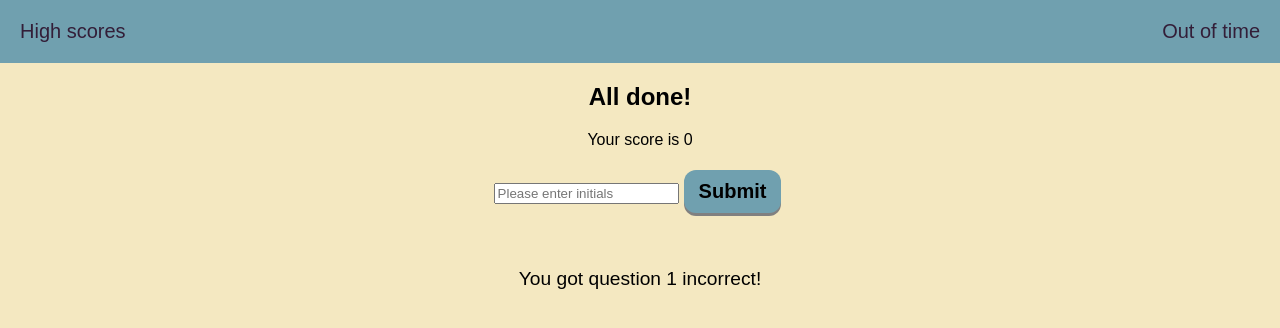
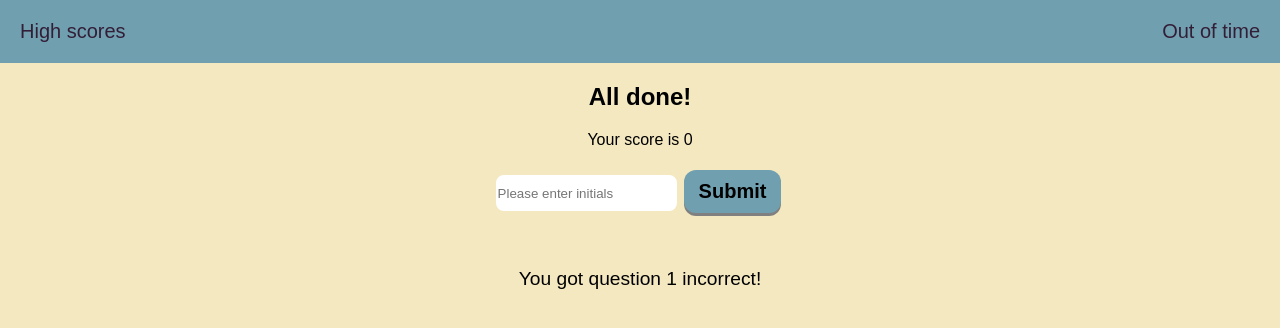
Before and after one commit to quasse/quiz, a plain HTML site: page index.html in a window 1280 px wide. Both pictures are taken after a click on the element 640 px from the left and 211 px from the top of the page. Drawn offline with Linux system fonts and the light colour scheme.

Commit message:
Styles form

```diff
--- a/assets/css/style.css
+++ b/assets/css/style.css
@@ -84,3 +84,11 @@ header p {
   margin: 50px;
   font-size: larger;
 }
+
+/**Form stles begin**/
+input {
+  outline: none;
+  border-radius: 10px;
+  border: 2px solid var(--tertiary);
+  height: 40px;
+}
```
